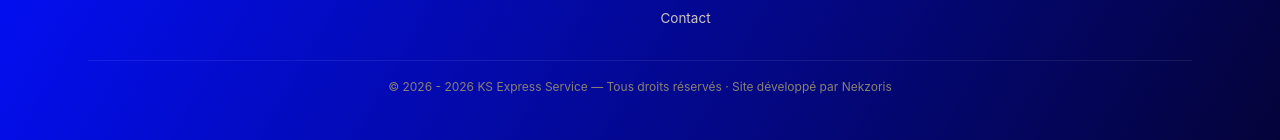
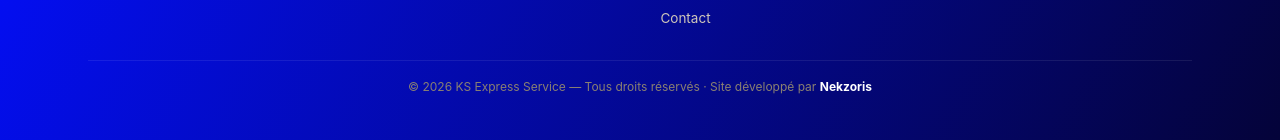
Before and after one commit to ksesxpress/ksexpress-front, a Next.js app: page / in a window 1280 px wide. Shown: the part 5150-5290 px from the top of the page. Built offline with nearby package versions, Linux system fonts and the light colour scheme; no server answers.

Commit message:
refactor: update copyright year logic and style developer credit link in footer

```diff
--- a/components/Footer.tsx
+++ b/components/Footer.tsx
@@ -13,7 +13,7 @@ const clientLinks = [
   { href: "/register", label: "Créer un compte" },
   { href: "/#tracking", label: "Suivi public" },
 ];
-const date = new Date().getFullYear();
+const currentYear = new Date().getFullYear();
 const developer = "https://nekzoris.com";
 
 export function Footer() {
@@ -59,8 +59,8 @@ export function Footer() {
         </div>
 
         <div className="pt-4.5 text-center text-xs text-[#8a8072]">
-          © 2026 - {date}  KS Express Service — Tous droits réservés · Site développé
-          par <a href={developer}>Nekzoris</a>
+          © 2026{currentYear > 2026 ? ` - ${currentYear}` : ""} KS Express Service — Tous droits réservés · Site développé
+          par <a href={developer} className="font-bold text-white">Nekzoris</a>
         </div>
       </div>
     </footer>
```
